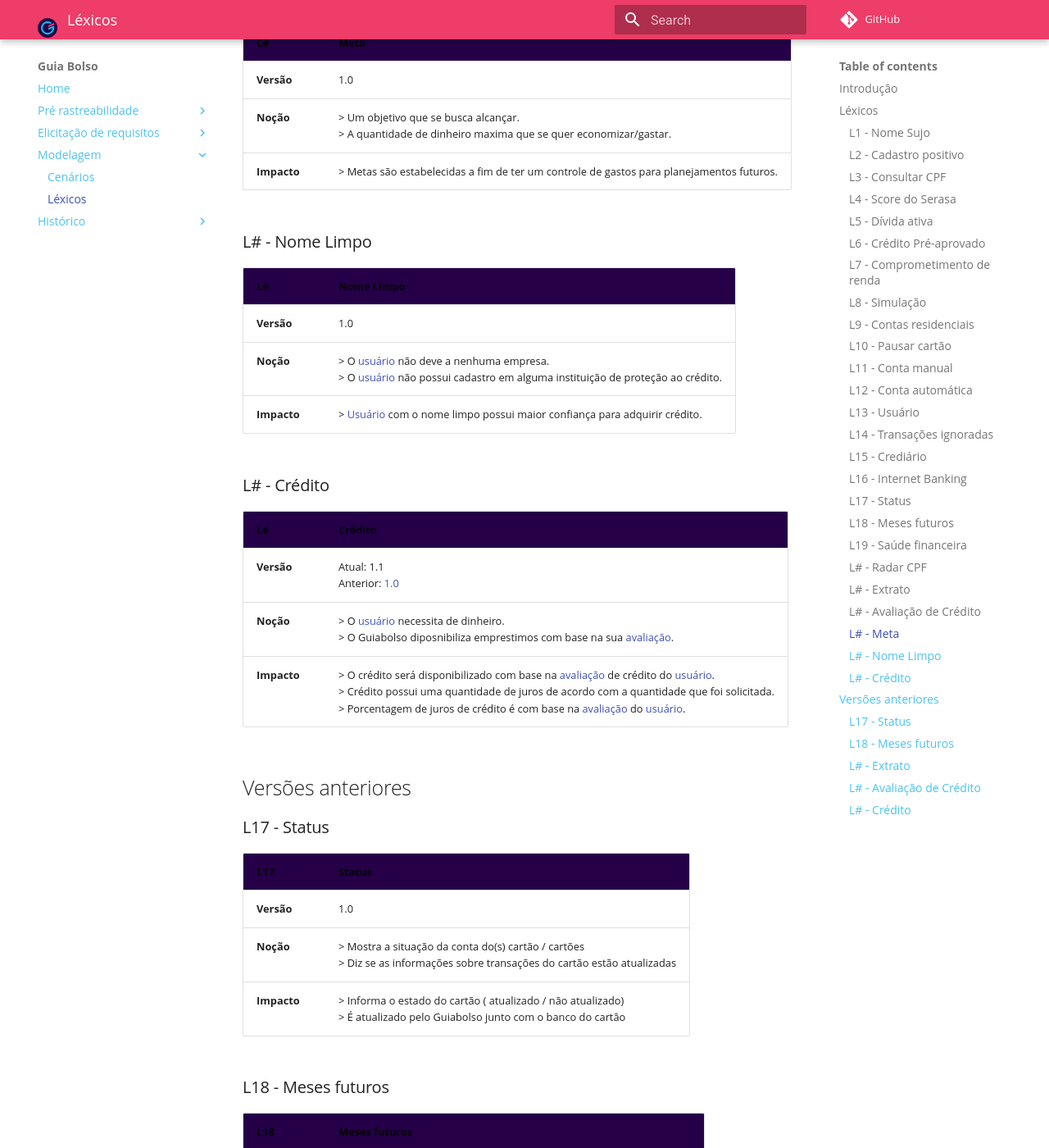
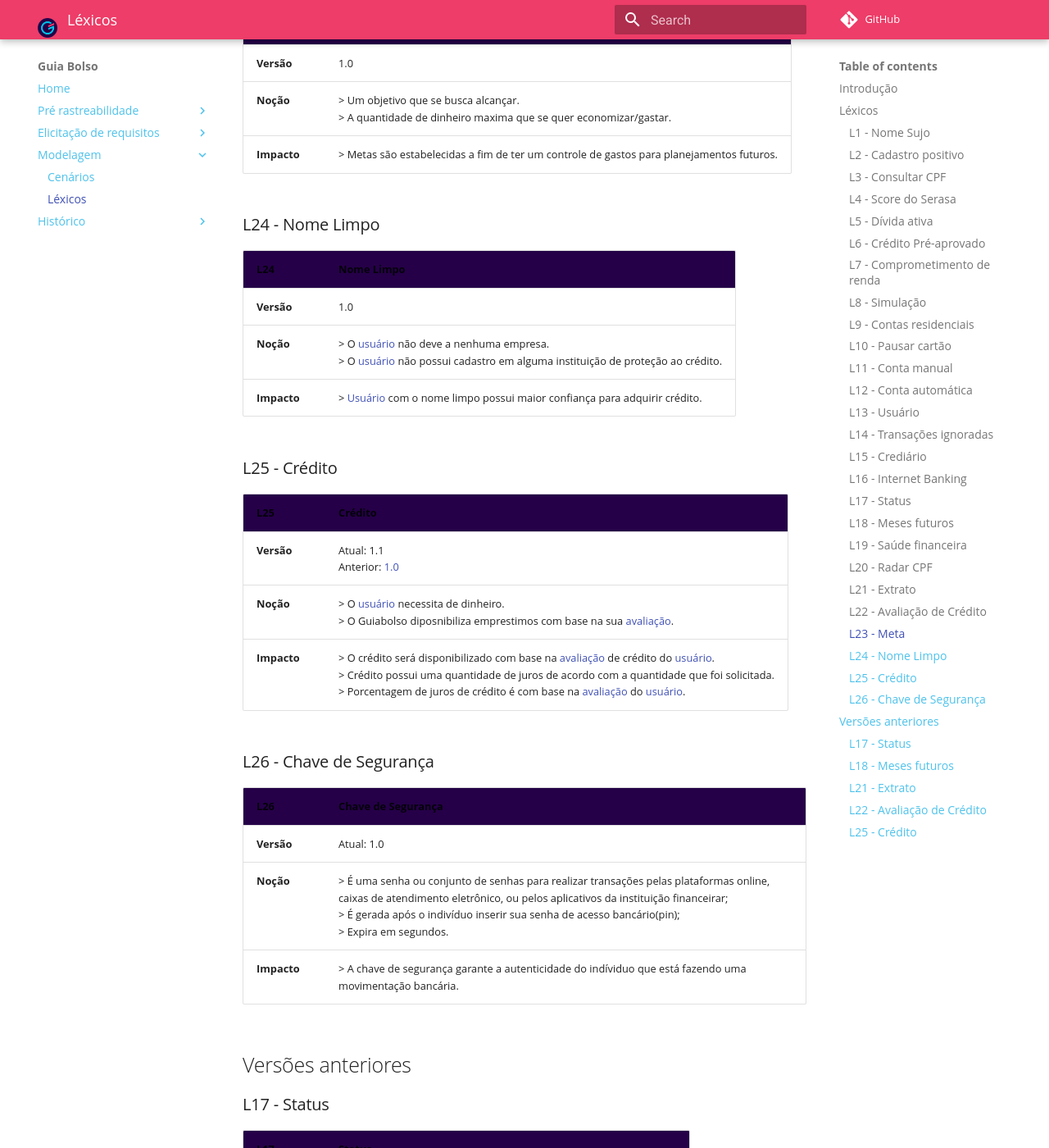
Before and after one commit to fga-disciplinas/2019.1-Guia-Bolso, an MkDocs documentation site: the page built from docs/modelagem/lexicos.md, in a window 1280 px wide and 1400 px high, scrolled down 8433 px. Shown: the whole window at 82% size. Built offline with MkDocs 1.6.1 and Material for MkDocs 9.7.7, drawn with Linux system fonts in a browser that asks for light colours; comment, search, counter and statistics services are not loaded; old or Windows-style settings are respelled for this version of MkDocs; some of the changed text lies outside the part shown.

```diff
--- a/docs/modelagem/lexicos.md
+++ b/docs/modelagem/lexicos.md
@@ -108,7 +108,7 @@ Para o levantamento inicial de palavras e termos, o grupo realizou um [Brainstor
 |--|--|
 | **Versão**| 1.0 |
 | **Noção** | > Indivíduo que utiliza o aplicativo Guiabolso |
-| **Impacto** | > O[usuário](../lexicos/#l13-usuario)instala o Guiabolso <br> > O[usuário](../lexicos/#l13-usuario)tem maior controle financeiro <br> > O[usuário](../lexicos/#l13-usuario)tem acesso à simulação de empréstimos, pode consultar seu cpf dentre outros |
+| **Impacto** | > O usuário instala o Guiabolso <br> > O usuário tem maior controle financeiro <br> > O usuário tem acesso à simulação de empréstimos, pode consultar seu cpf dentre outros |
 
 ### L14 - Transações ignoradas
 
@@ -116,7 +116,7 @@ Para o levantamento inicial de palavras e termos, o grupo realizou um [Brainstor
 |--|--|
 | **Versão**| 1.0 |
 | **Noção** | > Movimentações na conta que o [usuário](../lexicos/#l13-usuario) deseja ignorar. |
-| **Impacto** | > Transações ignoradas não são rastreadas nos gastos; <br> > Com algumas transações sendo ignoradas, o [usuário](../lexicos/#l13-usuario) pode dar mais atenção a transações que considera mais importantes; <br> > O [usuário](../lexicos/#l13-usuario)pode se esquecer de que um determinado gasto está como transação ignorada e atrapalhar seu planejamento financeiro. |
+| **Impacto** | > Transações ignoradas não são rastreadas nos gastos; <br> > Com algumas transações sendo ignoradas, o [usuário](../lexicos/#l13-usuario) pode dar mais atenção a transações que considera mais importantes; <br> > O [usuário](../lexicos/#l13-usuario) pode se esquecer de que um determinado gasto está como transação ignorada e atrapalhar seu planejamento financeiro. |
 
 ### L15 - Crediário
 
@@ -124,7 +124,7 @@ Para o levantamento inicial de palavras e termos, o grupo realizou um [Brainstor
 |--|--|
 | **Versão**| 1.0 |
 | **Noção** | > Forma de financiamento de bens e serviços; <br> > Parcelamento em carnê; |
-| **Impacto** | > As parcelas do crediário são fixas acrescidas de juros e correção monetária; <br> > Fazendo o crediário, o indivíduo sai do estabelecimento sabendo exatamente quanto pagará e a data de vencimento de cada parcela; <br> > O crediário permite parcelamento em até 48x, facilitando a perda de controle de boletos e o endividamento; <br> > Fazer um crediário é fazer comprometimento de renda a longo prazo. |
+| **Impacto** | > As parcelas do crediário são fixas acrescidas de juros e correção monetária; <br> > Fazendo o crediário, o indivíduo sai do estabelecimento sabendo exatamente quanto pagará e a data de vencimento de cada parcela; <br> > O crediário permite parcelamento em até 48x, facilitando a perda de controle de boletos e o endividamento; <br> > Fazer um crediário é fazer [comprometimento de renda](../lexicos/#l7-comprometimento-de-renda) a longo prazo. |
 
 ### L16 - Internet Banking
 
@@ -140,7 +140,7 @@ Para o levantamento inicial de palavras e termos, o grupo realizou um [Brainstor
 |--|--|
 | **Versão**| Atual: 1.1 (21/04) <br> Anterior: [1.0](#l17-status) |
 | **Noção** | > Mostra a situação da conta do(s) cartão(ões) <br> > Informa se as informações sobre transações do cartão estão atualizadas|
-| **Impacto** | > O status permite o [usuário](../lexicos/#l13-usuario)saber se os cartões estão atualizados ou não <br> > O status é atualizado pelo Guiabolso com as informações do banco do cartão |
+| **Impacto** | > O status permite o [usuário](../lexicos/#l13-usuario) saber se os cartões estão atualizados ou não <br> > O status é atualizado pelo Guiabolso com as informações do banco do cartão |
 
 ### L18 - Meses futuros
 
@@ -148,7 +148,7 @@ Para o levantamento inicial de palavras e termos, o grupo realizou um [Brainstor
 |--|--|
 | **Versão**| Atual: 1.1 (21/04) <br> Anterior: [1.0](#l18-meses-futuros) |
 | **Noção** | > O que está planejado de rendas e gastos totais mensalmente para o futuro|
-| **Impacto** | > Informações dos meses futuros é atualizado pelo Guiabolso com informações cedidas pelo banco dos cartões <br> > Meses futuros podem ser alterados pelo [usuário](../lexicos/#l13-usuario)<br> > Auxilia o [usuário](../lexicos/#l13-usuario) a planejar-se financeiramente para os meses futuros |
+| **Impacto** | > Informações dos meses futuros é atualizado pelo Guiabolso com informações cedidas pelo banco dos cartões <br> > Meses futuros podem ser alterados pelo [usuário](../lexicos/#l13-usuario) <br> > Auxilia o [usuário](../lexicos/#l13-usuario) a planejar-se financeiramente para os meses futuros |
 
 ### L19 - Saúde financeira
 
@@ -158,53 +158,61 @@ Para o levantamento inicial de palavras e termos, o grupo realizou um [Brainstor
 | **Noção** | > Espécie de acompanhamento que informa o estado em que o [usuário](../lexicos/#l13-usuario) se encontra, financeiramente. <br> > Informa se o [usuário](../lexicos/#l13-usuario) está conseguindo controlar suas finanças como planejado.|
 | **Impacto** | > A saúde financeira permite ao [usuário](../lexicos/#l13-usuario) visualizar e tomar decisões financeiras com mais segurança das consequências.<br> > A saúde financeira é atualizada conforme a movimentação das contas do [usuário](../lexicos/#l13-usuario).|
 
-### L# - Radar CPF
+### L20 - Radar CPF
 
-| **L#** | **Radar CPF**  |
+| **L20** | **Radar CPF**  |
 |--|--|
 | **Versão**| 1.0 |
 | **Noção** | > Funcionalidade presente na barra inferior do Guiabolso com fácil acesso <br> > Busca informações de um determinado local e retorna um feedback para o [usuário](../lexicos/#l13-usuario)|
 | **Impacto** | > Responsável por mostrar ao [usuário](../lexicos/#l13-usuario) informações relacionadas ao seu estado no Serasa <br> > Diz de forma simples e objetiva se o [usuário](../lexicos/#l13-usuario) possui pendências financeiras ou não|
 
-### L# - Extrato
+### L21 - Extrato
 
-| **L#** | **Extrato**  |
+| **L21** | **Extrato**  |
 |--|--|
-| **Versão**| Atual: 1.1 <br> Anterior: [1.0](../lexicos/#L21-Extrato) |
+| **Versão**| Atual: 1.1 <br> Anterior: [1.0](../lexicos/#L21-extrato_1) |
 | **Noção** | > Aba contida nas finanças do Guiabolso.<br> > Lista de rendas e gastos do mês atual, ou outro mês escolhido pelo [usuário](../lexicos/#l13-usuario). <br> > Inclui gráficos sobre os gastos e rendas.|
 | **Impacto** | > O [usuário](../lexicos/#l13-usuario) recebe o feedback do fluxo de dinheiro de suas contas já registradas no GuiaBolso. <br> > Extrato é atualizado pelo Guiabolso com dados do banco ou do [usuário](../lexicos/#l13-usuario). <br> > Os meses futuros do extrato podem ser alterados pelo [usuário](../lexicos/#l13-usuario) <br> > Através do extrato, auxilía o [usuário](../lexicos/#l13-usuario) a planejar-se financeiramente para os meses futuros|
 
-### L# - Avaliação de Crédito
+### L22 - Avaliação de Crédito
 
-| **L#** | **Avaliação de Crédito**  |
+| **L22** | **Avaliação de Crédito**  |
 |--|--|
-| **Versão**| Atual: 1.1 <br> Anterior: [1.0](../lexicos/#l#-avaliacao-credito) |
+| **Versão**| Atual: 1.1 <br> Anterior: [1.0](../lexicos/#l22-avaliacao-credito_1) |
 | **Noção** | > Funcionalidade que mostra a pontuação do [usuário](../lexicos/#l13-usuario). <br> > Informando se o [usuário](../lexicos/#l13-usuario) tem pontuação boa ou ruim. <br> > Informação disponibilizada por instituições financeiras externas. |
 | **Impacto** | > Através da avaliação de crédito, o [usuário](../lexicos/#l13-usuario) Guiabolso disponibiliza recomendações de empréstimo de acordo com a avaliação disponibilizada.<br> > A avaliação de crédito depende de agentes externos para realizar avaliação do [usuário](../lexicos/#l13-usuario). |
 
-### L# - Meta
+### L23 - Meta
 
-| **L#** | **Meta**  |
+| **L23** | **Meta**  |
 |--|--|
 | **Versão**| 1.0 |
 | **Noção** | > Um objetivo que se busca alcançar. <br> > A quantidade de dinheiro maxima que se quer economizar/gastar. |
 | **Impacto** | > Metas são estabelecidas a fim de ter um controle de gastos para planejamentos futuros. |
 
-### L# - Nome Limpo
+### L24 - Nome Limpo
 
-| **L#** | **Nome Limpo**  |
+| **L24** | **Nome Limpo**  |
 |--|--|
 | **Versão**| 1.0 |
 | **Noção** | > O [usuário](../lexicos/#l13-usuario) não deve a nenhuma empresa. <br> > O [usuário](../lexicos/#l13-usuario) não  possui cadastro em alguma instituição de proteção ao crédito. |
 | **Impacto** | > [Usuário](../lexicos/#l13-usuario) com o nome limpo possui maior confiança para adquirir crédito. |
 
-### L# - Crédito
+### L25 - Crédito
 
-| **L#** | **Crédito**  |
+| **L25** | **Crédito**  |
 |--|--|
-| **Versão**| Atual: 1.1 <br> Anterior: [1.0](../lexicos/#l#-credito) |
+| **Versão**| Atual: 1.1 <br> Anterior: [1.0](../lexicos/#l25-credito_1) |
 | **Noção** | > O [usuário](../lexicos/#l13-usuario) necessita de dinheiro. <br> > O Guiabolso diposnibiliza emprestimos com base na sua [avaliação](../lexicos/#l#-avaliacao-de-credito). |
 | **Impacto** | > O crédito será disponibilizado com base na [avaliação](../lexicos/#l#-avaliacao-de-credito) de crédito do [usuário](../lexicos/#l13-usuario). <br> > Crédito possui uma quantidade de juros de acordo com a quantidade que foi solicitada. <br> > Porcentagem de juros de crédito é com base na [avaliação](../lexicos/#l#-avaliacao-de-credito) do [usuário](../lexicos/#l13-usuario). |
+
+### L26 - Chave de Segurança
+
+| **L26** | **Chave de Segurança**  |
+|--|--|
+| **Versão**| Atual: 1.0 |
+| **Noção** | > É uma senha ou conjunto de senhas para realizar transações pelas plataformas online, caixas de atendimento eletrônico, ou pelos aplicativos da instituição financeirar; <br> > É gerada após o indivíduo inserir sua senha de acesso bancário(pin); <br> > Expira em segundos. |
+| **Impacto** | > A chave de segurança garante a autenticidade do indíviduo que está fazendo uma movimentação bancária. | A chave de segurança tem que ser usada rapidamente; <br> > A cada movimentação diferente é preciso uma chave de segurança difetente. |
 
 ## Versões anteriores
 
@@ -225,26 +233,32 @@ Para o levantamento inicial de palavras e termos, o grupo realizou um [Brainstor
 | **Impacto** | > É atualizado pelo Guiabolso junto com o banco dos cartões <br> > pode ser adicionado rendas e gastos pelo [usuário](../lexicos/#l13-usuario)<br> > pode ser alterado pelo [usuário](../lexicos/#l13-usuario)|
 
 
-### L# - Extrato
+### L21 - Extrato
 
-| **L#** | **Extrato**  |
+| **L21 ** | **Extrato**  |
 |--|--|
 | **Versão**| 1.0 |
 | **Noção** | > Aba contida nas finanças do Guiabolso;<br> > Lista de rendas e gastos do mês atual, ou outro mês escolhido pelo [usuário](../lexicos/#l13-usuario). <br> > Inclui gráficos sobre os gastos e rendas.|
 | **Impacto** | > O [usuário](../lexicos/#l13-usuario) recebe o feedback do fluxo de dinheiro de suas contas já registradas no GuiaBolso;|
 
-### L# - Avaliação de Crédito
+### L22 - Avaliação de Crédito
 
-| **L#** | **Avaliação de Crédito**  |
+| **L22** | **Avaliação de Crédito**  |
 |--|--|
 | **Versão**| 1.0 |
 | **Noção** | > Funcionalidade que mostra a pontuação do [usuário](../lexicos/#l13-usuario) em relação aos dados no SERASA, informando se o [usuário](../lexicos/#l13-usuario) tem pontuação boa ou ruim.|
 | **Impacto** | > Mostra o resultado da avaliação do [usuário](../lexicos/#l13-usuario) para ou não realizar um empréstimo, seja através do Guiabolso ou em agência bancária. |
 
-### L# - Crédito
+### L25 - Crédito
 
-| **L#** | **Crédito**  |
+| **L25** | **Crédito**  |
 |--|--|
 | **Versão**| 1.0 |
 | **Noção** | > O [usuário](../lexicos/#l13-usuario) necessita de dinheiro. <br> > Com base em uma confiança e emprestado alguma quantidade de dinheiro. |
 | **Impacto** | >A pessoa recebe a quantidade de dinheiro que solicitou. |
+
+
+[usuário]: ../lexicos/#l13-usuario
+[usuários]: ../lexicos/#l13-usuario
+[Usuários]: ../lexicos/#l13-usuario
+[Usuário]: ../lexicos/#l13-usuario
```
Also changed, not shown: other parts of docs/modelagem/lexicos.md (+1 -1 lines), docs/modelagem/cenarios.md (+33 -14 lines).
